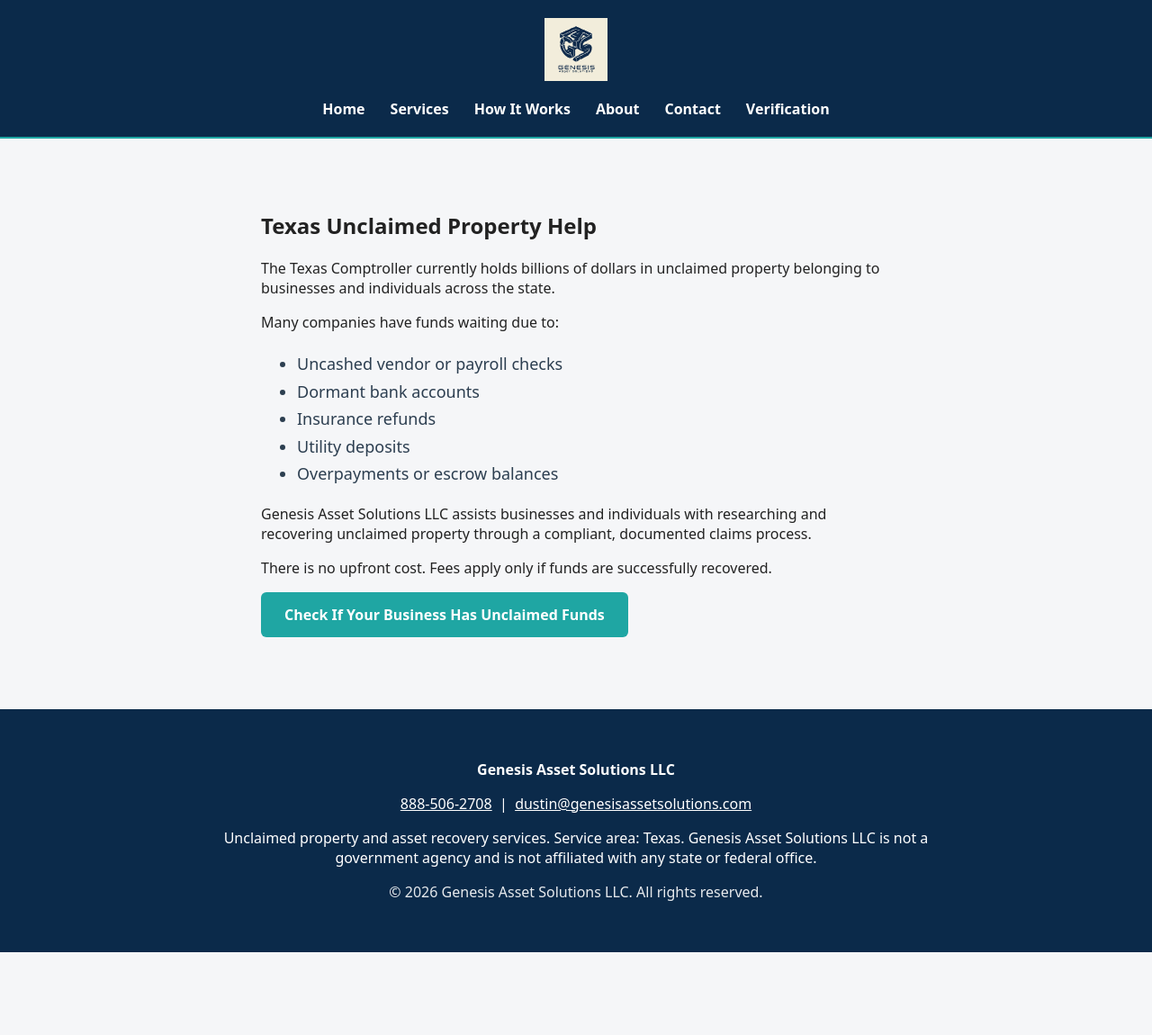
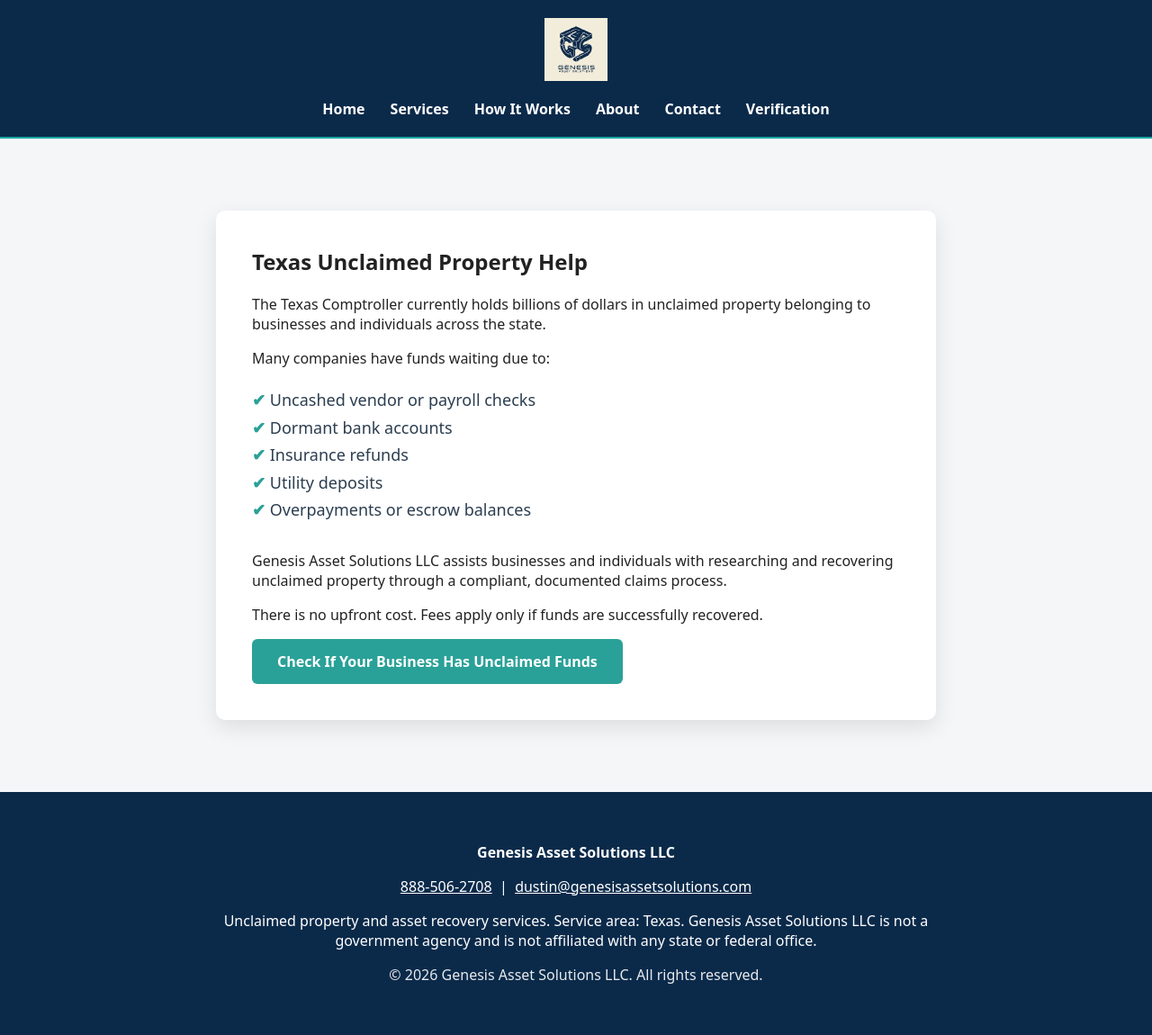
Before and after one commit to ljonezd-beep/genesisassetsolutions-site, a Jekyll site: the page built from texas-unclaimed-property-help.html, in a window 1280 px wide. Shown: the whole page at 90% size. Built offline with Jekyll 4.4.1, drawn with Linux system fonts in a browser that asks for light colours; before the commit the page ends 1058 px from its top, so only the background shows below that.

Commit message:
Improve hero and CTA styling

```diff
--- a/assets/css/styles.css
+++ b/assets/css/styles.css
@@ -65,10 +65,18 @@
    HERO
 ========================= */
 
-.hero{
-  background:linear-gradient(135deg,#0B2A4A,#155A9A);
-  text-align:center;
-  color:white;
+.hero {
+    background: linear-gradient(
+        rgba(10,45,80,0.85),
+        rgba(10,45,80,0.85)
+    ),
+    url("../images/hero-bg.jpg");
+
+    background-size: cover;
+    background-position: center;
+    color: white;
+    padding: 120px 20px;
+    text-align: center;
 }
 
 .hero-inner{
@@ -86,18 +94,20 @@
   margin-bottom:35px;
 }
 
-.btn{
-  display:inline-block;
-  background:#1FA6A3;
-  padding:14px 26px;
-  border-radius:6px;
-  color:white;
-  text-decoration:none;
-  font-weight:600;
+.btn {
+    display: inline-block;
+    background: #2aa198;
+    color: white;
+    padding: 14px 28px;
+    border-radius: 6px;
+    font-weight: 600;
+    text-decoration: none;
+    transition: all 0.25s ease;
 }
 
-.btn:hover{
-  background:#178b89;
+.btn:hover {
+    background: #23867e;
+    transform: translateY(-2px);
 }
 
 
@@ -244,3 +254,27 @@
     line-height: 1.7;
     color: #2c3e50;
 }
+
+.trust {
+    list-style: none;
+    padding: 0;
+    margin: 20px 0 30px 0;
+    font-size: 18px;
+    line-height: 1.7;
+    color: #2c3e50;
+}
+
+.trust li::before {
+    content: "✔ ";
+    color: #2aa198;
+    font-weight: bold;
+}
+
+.lead-inner {
+    max-width: 720px;
+    margin: auto;
+    background: white;
+    padding: 40px;
+    border-radius: 10px;
+    box-shadow: 0 8px 24px rgba(0,0,0,0.1);
+}
```
